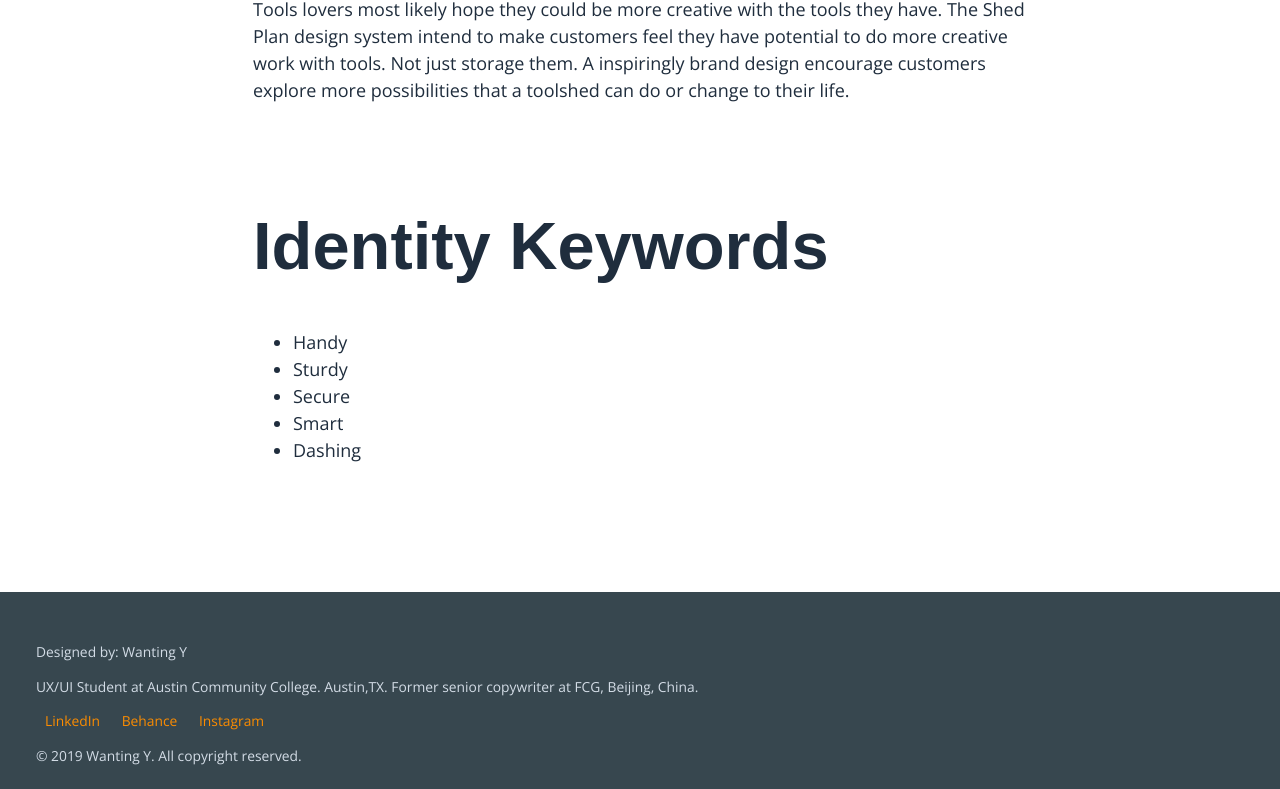
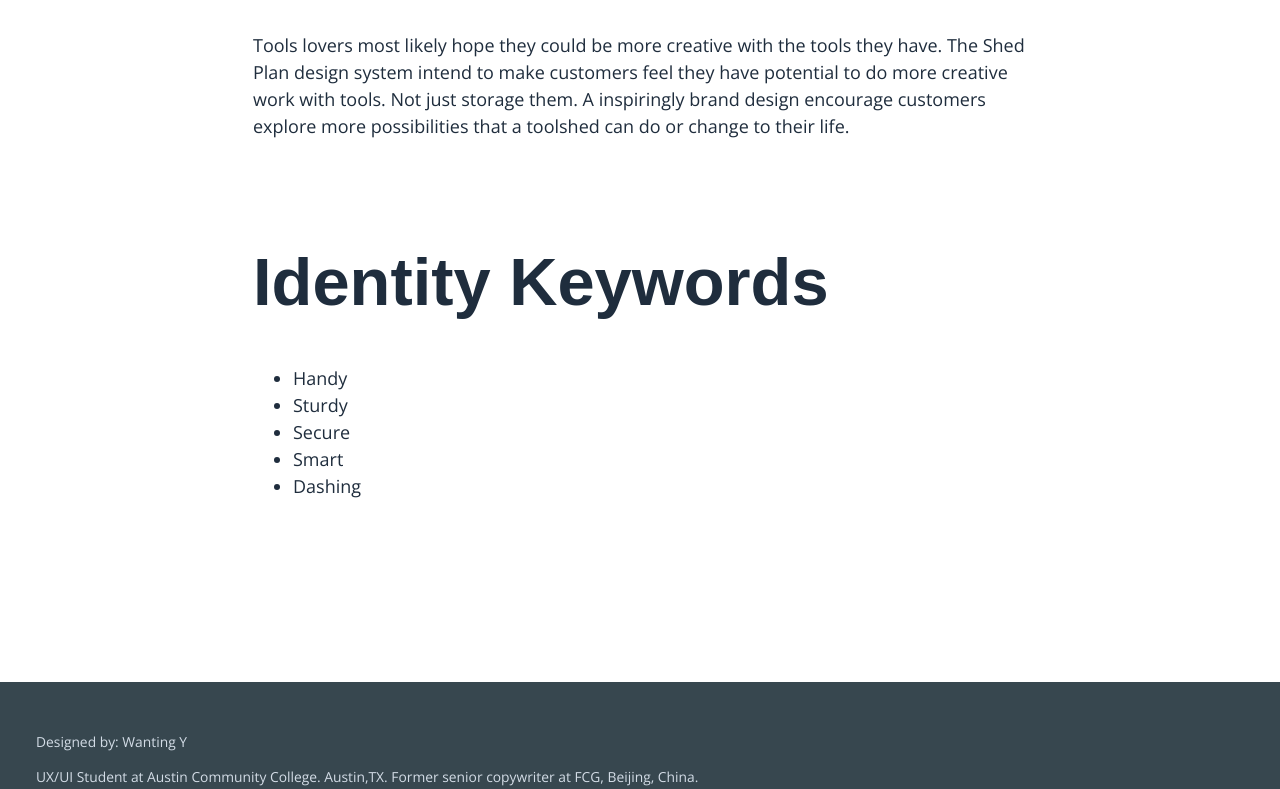
Before and after one commit to WantingY/Shed-plan-design-system, a plain HTML site: page index.html in a window 1280 px wide. Shown: the part 960-1749 px from the top of the page. Drawn offline with nearby package versions, Linux system fonts and the light colour scheme; a web font is replaced by a local one.

Commit message:
add padding of main

```diff
--- a/style.css
+++ b/style.css
@@ -627,8 +627,9 @@ body {
 	margin: 0;
 }
 main {
-	margin:3rem auto;
+	margin: auto;
 	max-width: 43rem;
+	padding: 2rem;
 }
 
 svg {
```
